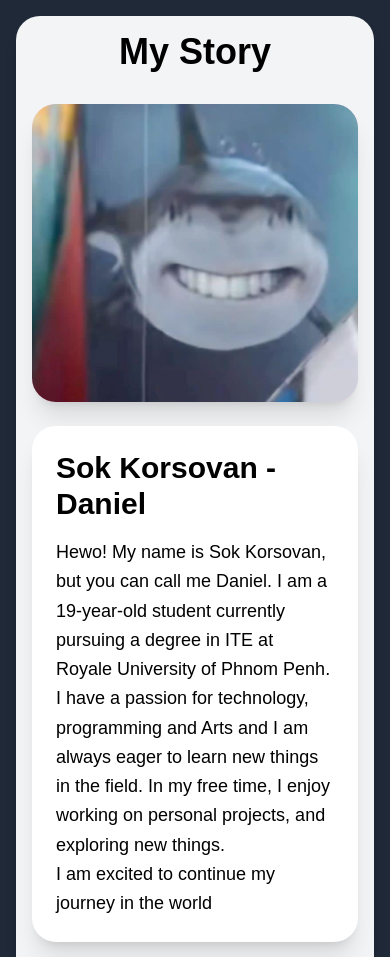
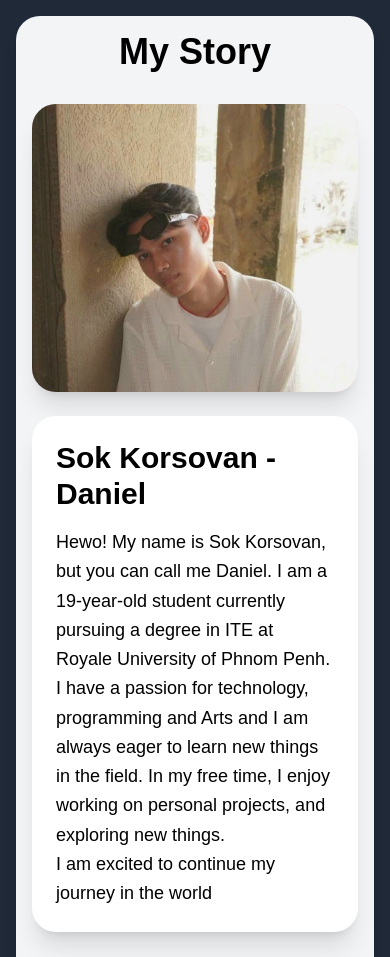
Before and after one commit to songkairanfish-prog/Midterm_Project_Schedula, a plain HTML site: page aboutMe.html in a window 390 px wide. Shown: the part 88-1045 px from the top of the page. Drawn offline with nearby package versions, Linux system fonts and the light colour scheme.

Commit message:
Updated_1

```diff
--- a/aboutMe.html
+++ b/aboutMe.html
@@ -80,11 +80,11 @@
 
                 <div class="mt-8 flex flex-col md:flex-row gap-6">
 
-                    <div class="w-full md:w-[30%] h-full bg-pink-200 rounded-3xl overflow-hidden flex items-center justify-center shadow-xl">
-                        <img src="./picture/Testing.jpg" class="w-full h-full object-cover" alt="Profile Picture">
+                    <div class="w-full md:w-[30%] h-full bg-pink-200 rounded-3xl overflow-hidden flex items-center justify-center shadow-xl hover:shadow-2xl transition-shadow duration-300">
+                        <img src="./picture/AboutMe1.jpg" class="w-full h-full object-cover" alt="Profile Picture">
                     </div>
 
-                    <div class="w-full md:w-[70%] shadow-xl bg-white rounded-3xl p-6">
+                    <div class="w-full md:w-[70%] shadow-xl bg-white rounded-3xl p-6 hover:shadow-2xl transition-shadow duration-300">
                         <h2 class="text-3xl font-semibold mb-4">Sok Korsovan - Daniel</h2>
 
                         <p class="text-lg leading-relaxed ">
@@ -103,7 +103,7 @@
 
                 <div class="mt-7">
 
-                    <p class="mx-0 md:mx-16 text-left md:text-center text-base md:text-lg leading-relaxed p-4 md:p-6 rounded-3xl shadow-xl bg-white">
+                    <p class="mx-0 md:mx-16 text-left md:text-center text-base md:text-lg leading-relaxed p-4 md:p-6 rounded-3xl shadow-xl hover:shadow-2xl transition-shadow duration-300 bg-white">
                         The purpose of this project is to develop a simple and user-friendly scheduling website
                         that allows users to manage their events and appointments efficiently. The website provides
                         visually appealing interface where users can easily add, edit, delete, and view
```
Also changed, not shown: picture/AboutMe1.jpg (added), 2 other files.
